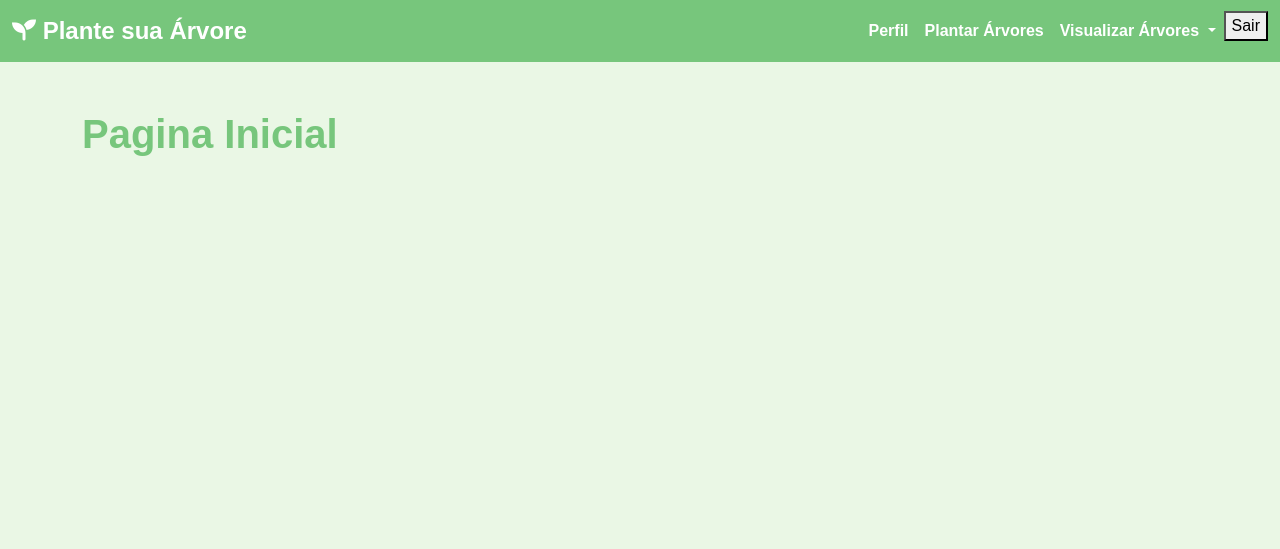
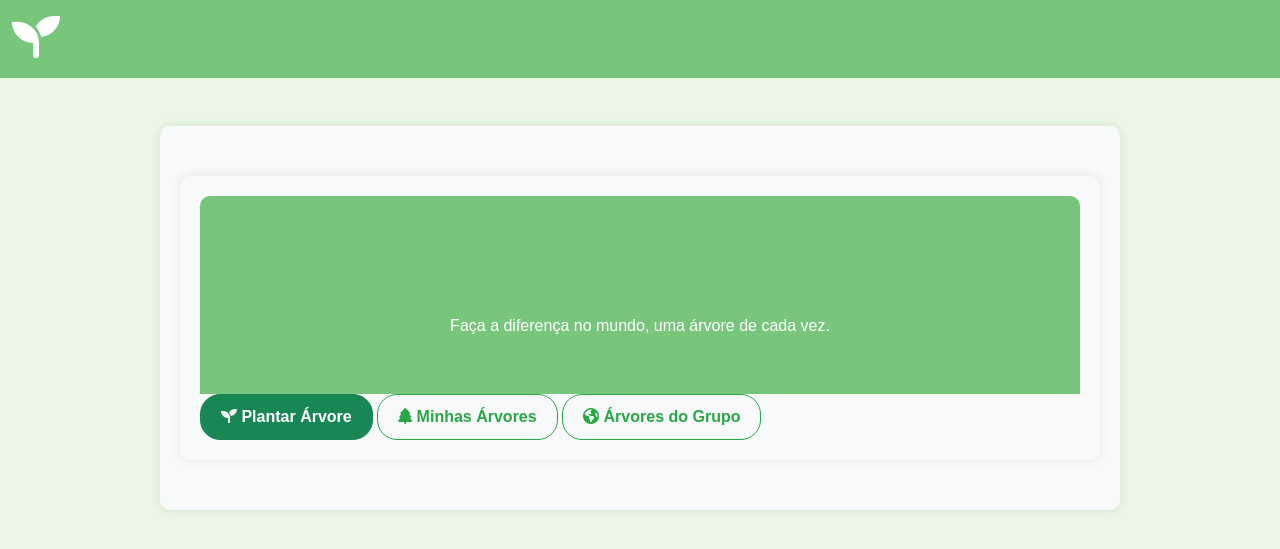
Before and after one commit to taciodev/trees-everywhere, a Django app: page / in a window 1280 px wide. Shown: the top 549 px of the page. Run offline with Django 5.2, Linux system fonts and the light colour scheme; the visitor is signed in with stand-in values (Sample User, id 1).

Commit message:
feat: implement home page and login template

```diff
--- a/base/global/partials/navbar.html
+++ b/base/global/partials/navbar.html
@@ -1,35 +1,7 @@
-<nav class="navbar navbar-expand-lg navbar-light" style="background-color: #77c67c;">
+<nav class="navbar navbar-light" style="background-color: #77c67c;">
     <div class="container-fluid">
-        <a class="navbar-brand text-white" href="{% url 'home' %}">
-            <i class="fas fa-seedling"></i> Plante sua Árvore
-        </a>
-        <button class="navbar-toggler" type="button" data-bs-toggle="collapse" data-bs-target="#navbarNav" aria-controls="navbarNav" aria-expanded="false" aria-label="Toggle navigation">
-            <span class="navbar-toggler-icon"></span>
-        </button>
-        <div class="collapse navbar-collapse" id="navbarNav">
-            <ul class="navbar-nav ms-auto">
-                <li class="nav-item">
-                    <a class="nav-link text-white" href="{% url 'profile' %}">Perfil</a>
-                </li>
-                <li class="nav-item">
-                    <a class="nav-link text-white" href="{% url 'plant_tree' %}">Plantar Árvores</a>
-                </li>
-                <li class="nav-item dropdown">
-                    <a class="nav-link dropdown-toggle text-white" href="#" id="navbarDropdown" role="button" data-bs-toggle="dropdown" aria-expanded="false">
-                        Visualizar Árvores
-                    </a>
-                    <ul class="dropdown-menu" aria-labelledby="navbarDropdown">
-                        <li><a class="dropdown-item" href="{% url 'view_planted_trees' %}">Árvores que Eu Plantei</a></li>
-                        <li><a class="dropdown-item" href="{% url 'view_account_trees' %}">Árvores do Meu Grupo</a></li>
-                    </ul>
-                </li>
-                <li class="nav-item">
-                    <form method="post" action="{% url 'logout' %}">
-                        {% csrf_token %}
-                        <button type="submit">Sair</button>
-                    </form>
-                </li>
-            </ul>
-        </div>
+      <a class="navbar-brand" href="#">
+        <i class="fas fa-seedling fa-2x text-white"></i>
+      </a>
     </div>
 </nav>
--- a/base/static/css/style.css
+++ b/base/static/css/style.css
@@ -28,3 +28,48 @@ h1 {
     padding: 20px;
     box-shadow: 0 4px 10px rgba(0, 0, 0, 0.1);
 }
+
+
+/* Home */
+
+  body {
+    font-family: sans-serif;
+  }
+  .container {
+    max-width: 960px;
+    margin: 30px auto;
+    padding: 20px;
+    background-color: #f8f9fa;
+    border-radius: 10px;
+    box-shadow: 0 0 10px rgba(0, 0, 0, 0.1);
+  }
+  .hero {
+    background-color: #77c67c;
+    color: white;
+    padding: 40px;
+    text-align: center;
+    border-radius: 10px 10px 0 0;
+  }
+  .hero h1 {
+    font-size: 3rem;
+    margin-bottom: 20px;
+  }
+  .btn-container {
+    display: flex;
+    justify-content: center;
+    gap: 20px;
+    margin-top: 30px;
+  }
+  .btn {
+    border-radius: 20px;
+    padding: 10px 20px;
+    font-weight: bold;
+  }
+  .btn-outline-success {
+    border-color: #28a745;
+    color: #28a745;
+  }
+  .btn-outline-success:hover {
+    background-color: #28a745;
+    color: white;
+  }
--- a/core/templates/core/index.html
+++ b/core/templates/core/index.html
@@ -1,7 +1,24 @@
 {% extends 'global/base.html' %}
 
-{% block title %}Pagina Inicial{% endblock %}
+{% block title %} Home {% endblock %}
 
 {% block content %}
-	<h1>Pagina Inicial</h1>
+  <div class="container">
+    <div class="hero">
+      <h1>Plante sua Árvore</h1>
+      <p>Faça a diferença no mundo, uma árvore de cada vez.</p>
+    </div>
+
+    <div class="button-container">
+      <a href="{% url 'plant_tree' %}" class="btn btn-success">
+        <i class="fas fa-seedling"></i> Plantar Árvore
+      </a>
+      <a href="{% url 'view_planted_trees' %}" class="btn btn-outline-success">
+        <i class="fas fa-tree"></i> Minhas Árvores
+      </a>
+      <a href="{% url 'view_account_trees' %}" class="btn btn-outline-success">
+        <i class="fas fa-globe-americas"></i> Árvores do Grupo
+      </a>
+    </div>
+  </div>
 {% endblock %}
```
Also changed, not shown: accounts/templates/accounts/login.html (added, +22 -0 lines).
